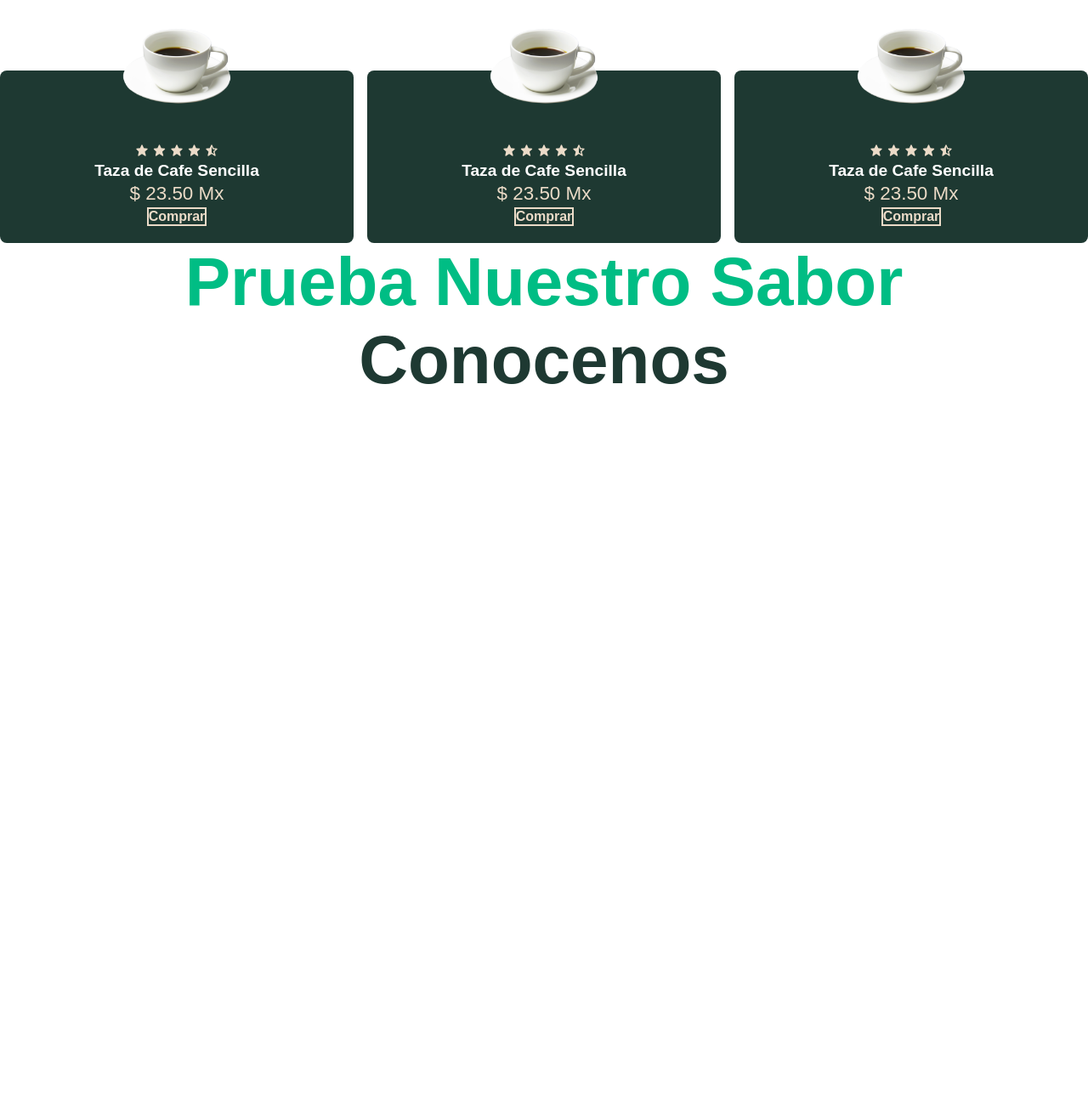
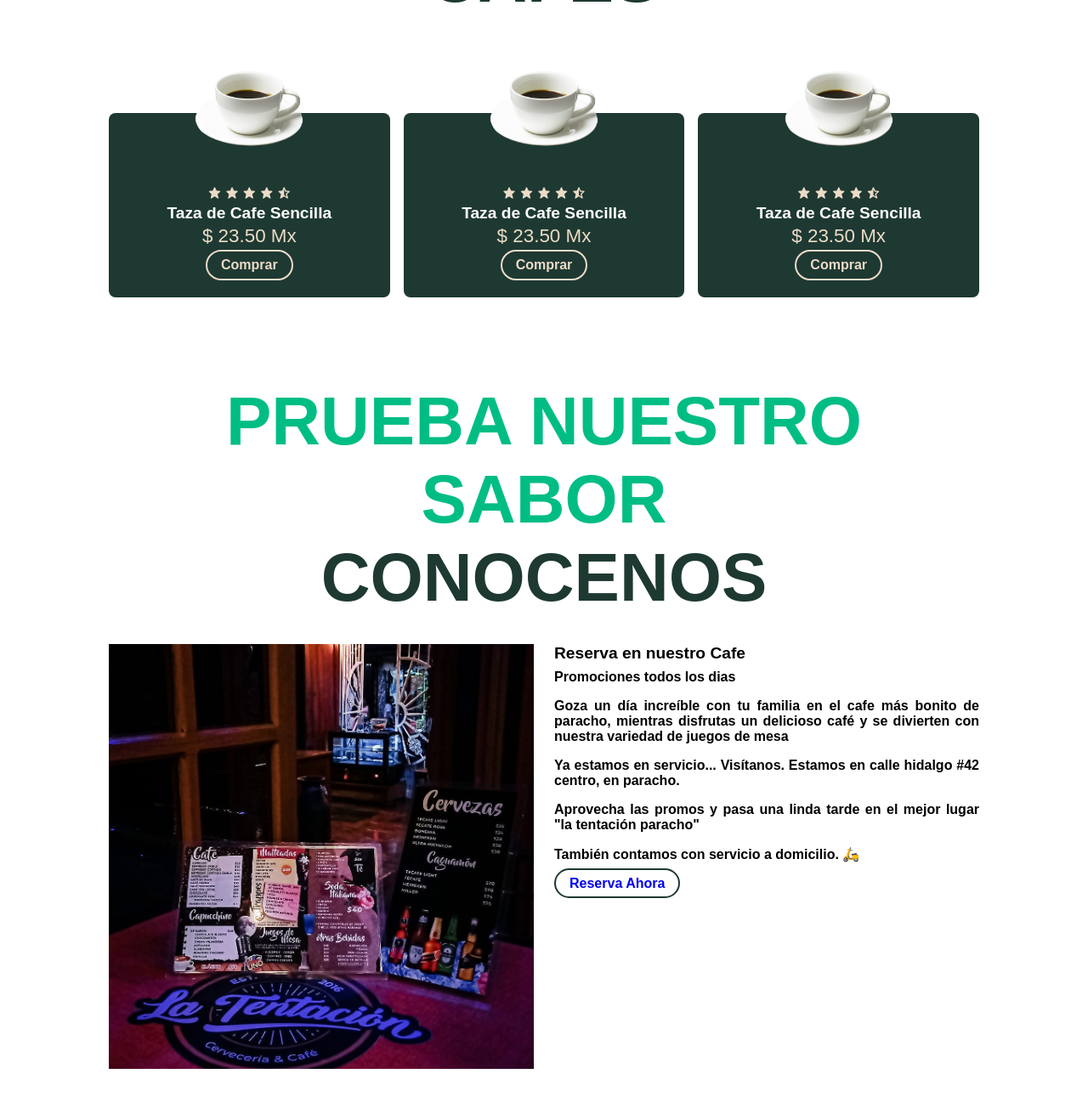
Before and after one commit to BryanChrisRH/La-Tentacion-Web-Site, a plain HTML site: page index.html in a window 1280 px wide. Shown: the part 1013-2310 px from the top of the page at 85% size. Before the commit the page ends 1483 px from the top, so only its background shows below. Drawn offline with nearby package versions, Linux system fonts and the light colour scheme.

Commit message:
Siguiente Actualizacion

```diff
--- a/index.html
+++ b/index.html
@@ -5,7 +5,8 @@
     <meta charset="UTF-8">
     <meta name="viewport" content="width=device-width, initial-scale=1.0">
     <title>La Tentación</title>
-    <link rel="stylesheet" href="https://cdn.jsdelivr.net/npm/boxicons@lastest/css/boxicons.min.css">
+    <link rel="shortcut icon" href="/images/logo.jpg">
+    <link href='https://unpkg.com/boxicons@2.1.4/css/boxicons.min.css' rel='stylesheet'>
     <link rel="stylesheet" href="https://cdnjs.cloudflare.com/ajax/libs/font-awesome/6.3.0/css/all.min.css">
 </head>
 <body>
@@ -28,7 +29,7 @@
    </div>
 
 <!-- Empieza Presentacion de cafes-->
-   <section class="cafes" id="comprar">
+   <section class="shop">
     <div class="heading">
         <span>Compra Ahora</span>
         <h1>Cafes</h1>
@@ -81,10 +82,25 @@
         </div>
     </div>
 </section>
-<section>
+
+<section class="delivery">
     <div class="heading">
         <span>Prueba Nuestro Sabor</span>
         <h1>Conocenos</h1>
+    </div>
+    <div class="container">
+        <div class="delivery-img">
+            <img src="/images/bakc.png" alt="">
+        </div>
+        <div class="delivery-text">
+            <h2>Reserva en nuestro Cafe</h2>
+            <p>Promociones todos los dias</p>
+            <p>Goza un día increíble con tu familia en el cafe más bonito de paracho, mientras disfrutas un delicioso café y se divierten con nuestra variedad de juegos de mesa</p>
+            <p>Ya estamos en servicio... Visítanos. Estamos en calle hidalgo #42 centro, en paracho.</p>
+            <p>Aprovecha las promos y pasa una linda tarde en el mejor lugar "la tentación paracho"</p>
+            <p>También contamos con servicio a domicilio. 🛵</p>
+            <a href="#" class="btn">Reserva Ahora</a>
+        </div>
     </div>
 </section>
 
--- a/styles.css
+++ b/styles.css
@@ -13,6 +13,12 @@ header{
     right: 0;
     border-bottom: 2px solid rgba(255, 255, 255, 0.4);
     z-index: 2;
+}
+section{
+    padding: 50px 10%;
+}
+img{
+    width: 100%;
 }
 header nav{
     display: flex;
@@ -44,7 +50,15 @@ header nav .nav-links a:hover{
 #btnM{
     display: none;
 }
-
+.btn{
+    padding: 7px 16px;
+    border: 2px solid #1e3932;
+    border-radius: 40px;
+}
+.btn:hover{
+    color: #fff;
+    background: #1e3932;
+}
 
 .home{
     background: linear-gradient(rgba(0,0,0, 0.4), rgba(0,0,0, 0.4)),url(/images/back1.jpg);
@@ -104,6 +118,7 @@ header nav .nav-links a:hover{
 
 .heading{
     text-align: center;
+    text-transform: uppercase;
 }
 
 .heading span{
@@ -175,3 +190,26 @@ header nav .nav-links a:hover{
     background: #ebdbc8;
     color: #1e3932
 }
+
+.container{
+    display: flex;
+    flex-wrap: wrap;
+    gap: 1.5rem;
+    margin-top: 2rem;
+}
+
+.delivery-img{
+    flex: 1 1 21rem;
+}
+
+.delivery-text{
+    flex: 1 1 21rem;
+}
+.delivery-text h2{
+    font-size: 1.2rem;
+    color: black;
+}
+.delivery-text p{
+    margin: 0.5rem 0 1rem;
+    text-align: justify;
+}
```
Also changed, not shown: images/bakc.png (added).
